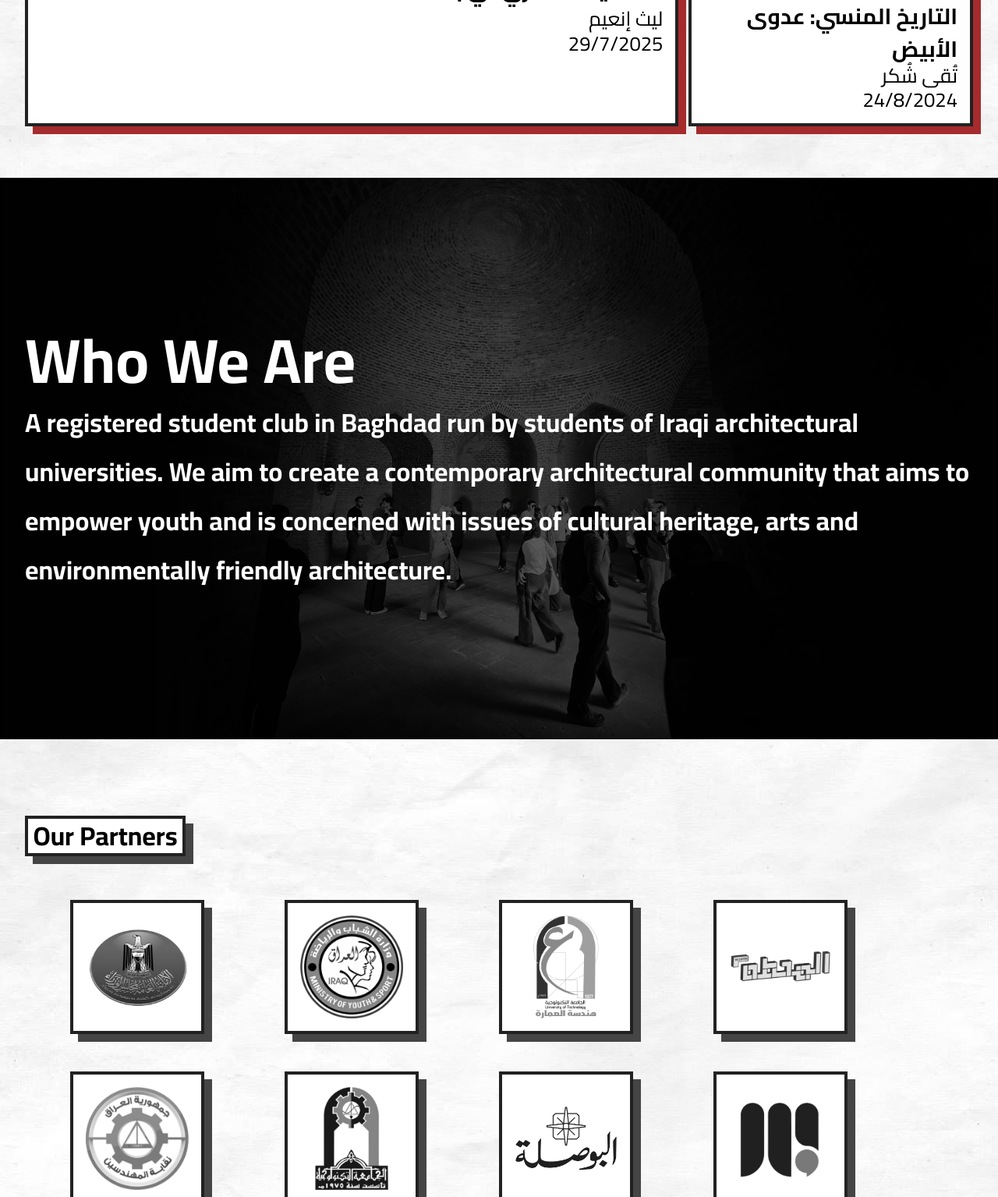
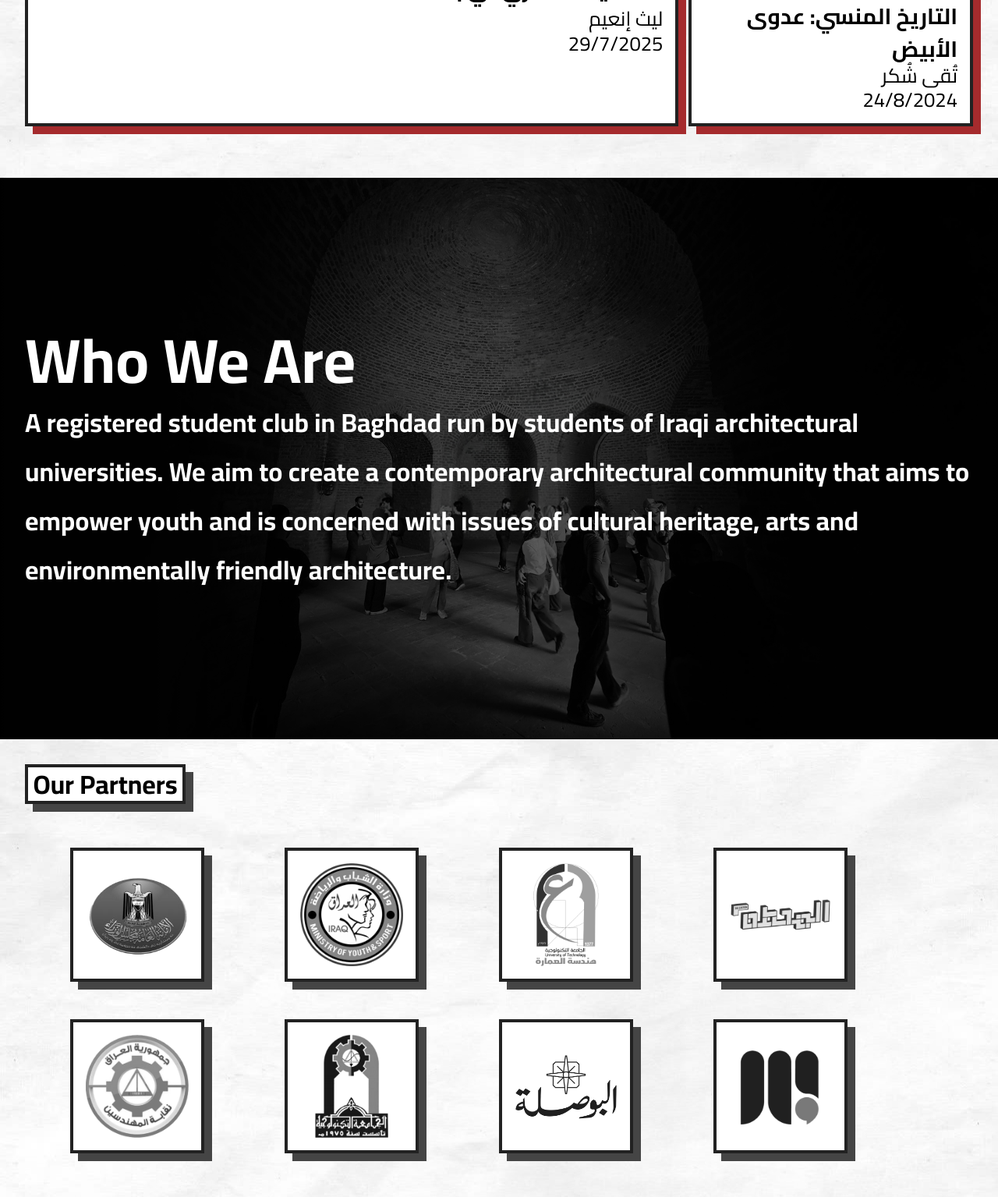
Before and after one commit to spookto/archi-site, a Jekyll site: the page built from index.html, in a window 1280 px wide. Shown: the part 1616-3151 px from the top of the page at 78% size. Built offline with Jekyll 4.4.1, drawn with Linux system fonts in a browser that asks for light colours; nearby versions of some CDN libraries; grey boxes are pictures that could not be loaded.

Commit message:
Adjust sizing test

```diff
--- a/index.html
+++ b/index.html
@@ -16,7 +16,7 @@
   </div>
 </div>
 
-<div class="bgPaper centerContent transition" style="min-height: 80vh; padding-top: 4rem; padding-bottom: 1rem;">
+<div class="bgPaper centerContent transition" style="min-height: 62vh; padding-top: 4rem; padding-bottom: 1rem;">
   <div class="contentDiv mainpageSection" style="padding-top: 15px;">
     <a
       href="{{ '/articles' | relative_url }}"
@@ -53,7 +53,7 @@
   </div>
 </div>
 
-<div class="bgPaper centerContent transition" style="min-height: 80vh">
+<div class="bgPaper centerContent transition" style="min-height: 62vh">
   <div class="contentDiv mainpageSection">
     <div style="display: flex; flex-direction: row; gap: 1rem;">
     <a
```
